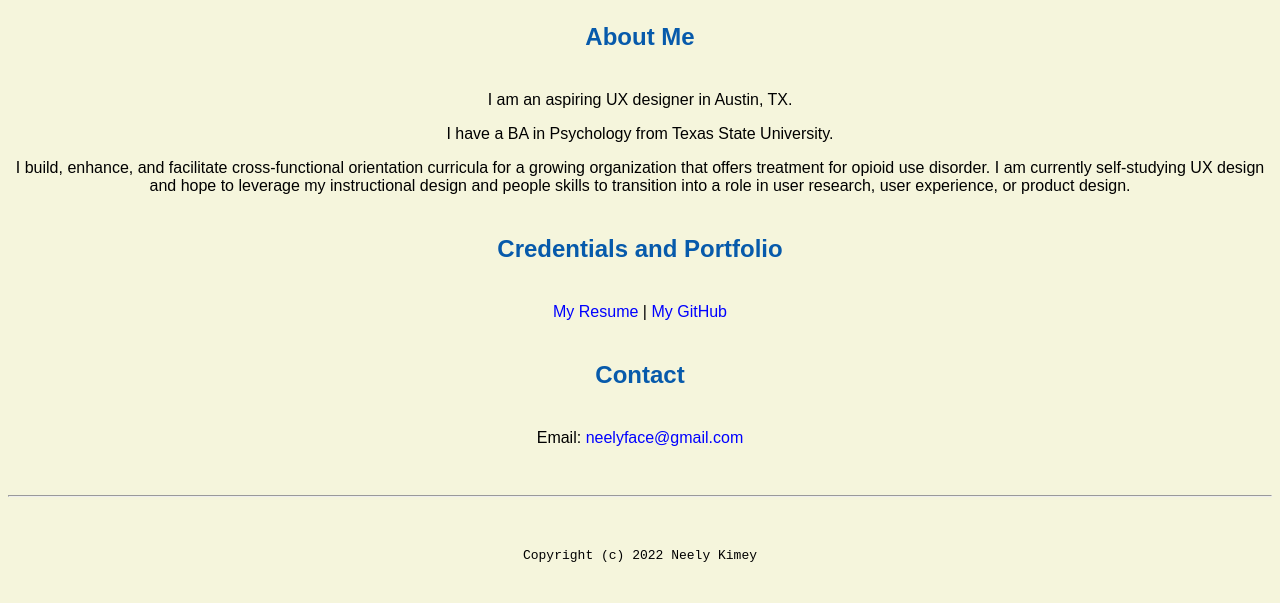
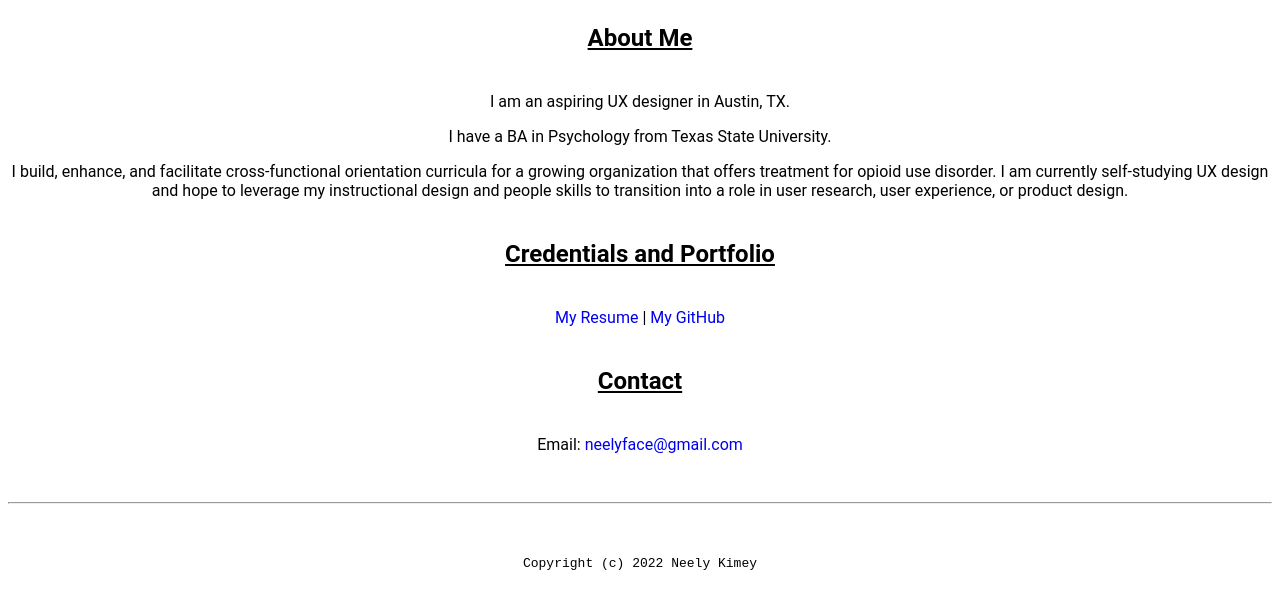
Before and after one commit to neelymax/neelymax.github.io, a plain HTML site: page index.html in a window 1280 px wide. Shown: the part 512-1115 px from the top of the page. Drawn offline with Linux system fonts and the light colour scheme.

Commit message:
Update master.css

```diff
--- a/css/master.css
+++ b/css/master.css
@@ -3,19 +3,19 @@
 /* Text inside these asterisks and slashes are comments for human */
 
   a {
-    color: blue; /* set the text color to blue here */
+    color: 005F5F; /* set the text color to blue here */
     text-decoration: none; /* This means we do not want hyperlinks to be underlined */
   }
 
   a:hover {
-    color: red; /* set the text color to red here */
+    color: 67C9CF; /* set the text color to red here */
     text-decoration: none; /* This means we do not want hyperlinks to be underlined */
   }
 
   body {
-background-color: beige;
+background-color: EBE7E4;
 color: black;    /* set the background color here */
-      font-family: Arial, Helvetica, sans-serif;
+      font-family: Roboto, Helvetica, sans-serif;
       text-align: center; /* set the text color to black here */
     /* set the font here */
     /* set the text alignment here */
@@ -29,12 +29,14 @@ color: black;    /* set the background color here */
   h1 {
     margin-bottom: 0.5rem;
     margin-top: 3rem;
+    color: 002329;
    }
 
   h2 {
     margin-bottom: 2.5rem;
     margin-top: 2.5rem;
-    color: #075AAB;
+    color: 002329;
+    text-decoration: underline;
     /* set the text color of to #075AAB here */
     /* set both the bottom margin and top margin to 2.5rem here */
    }
```
